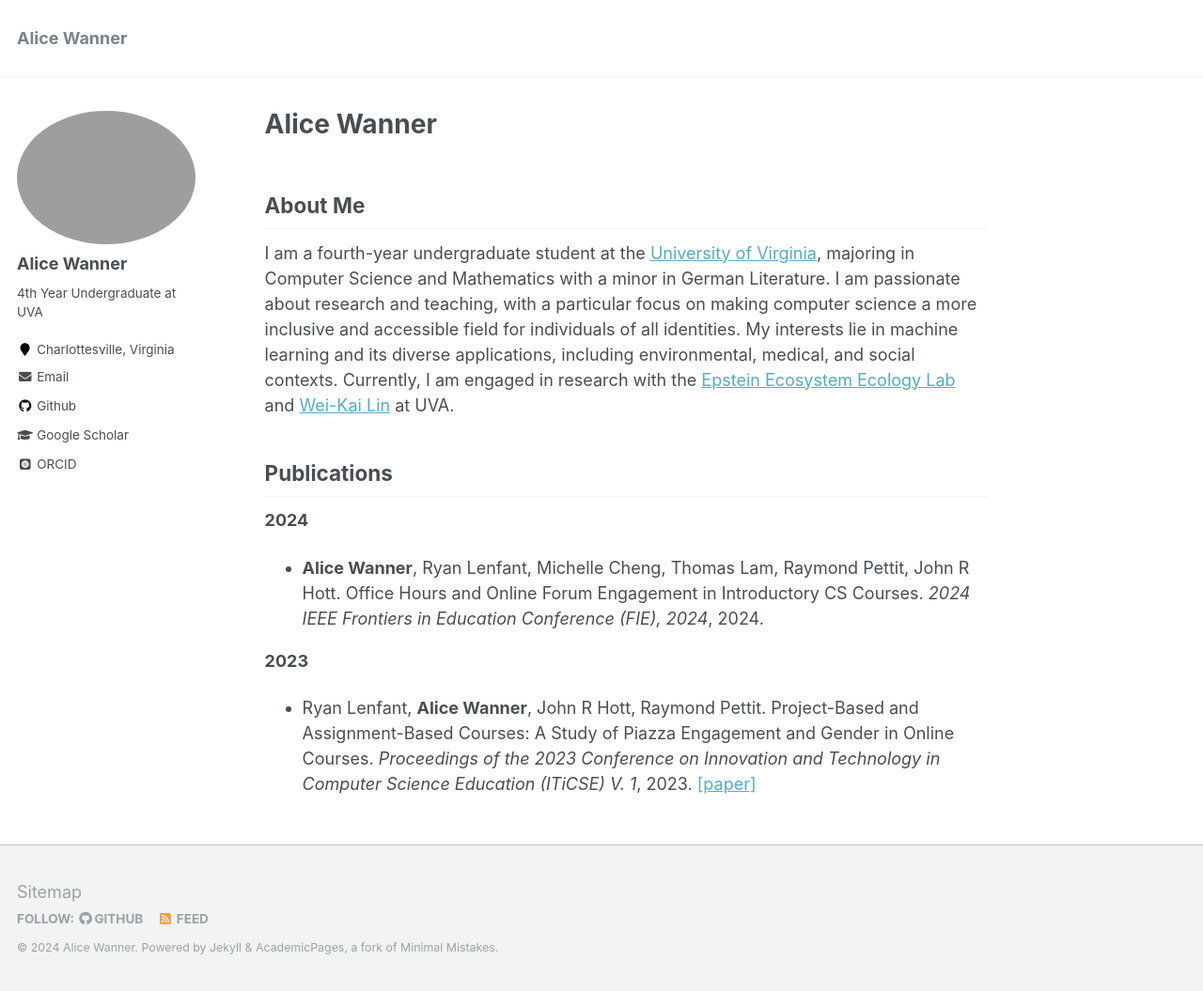
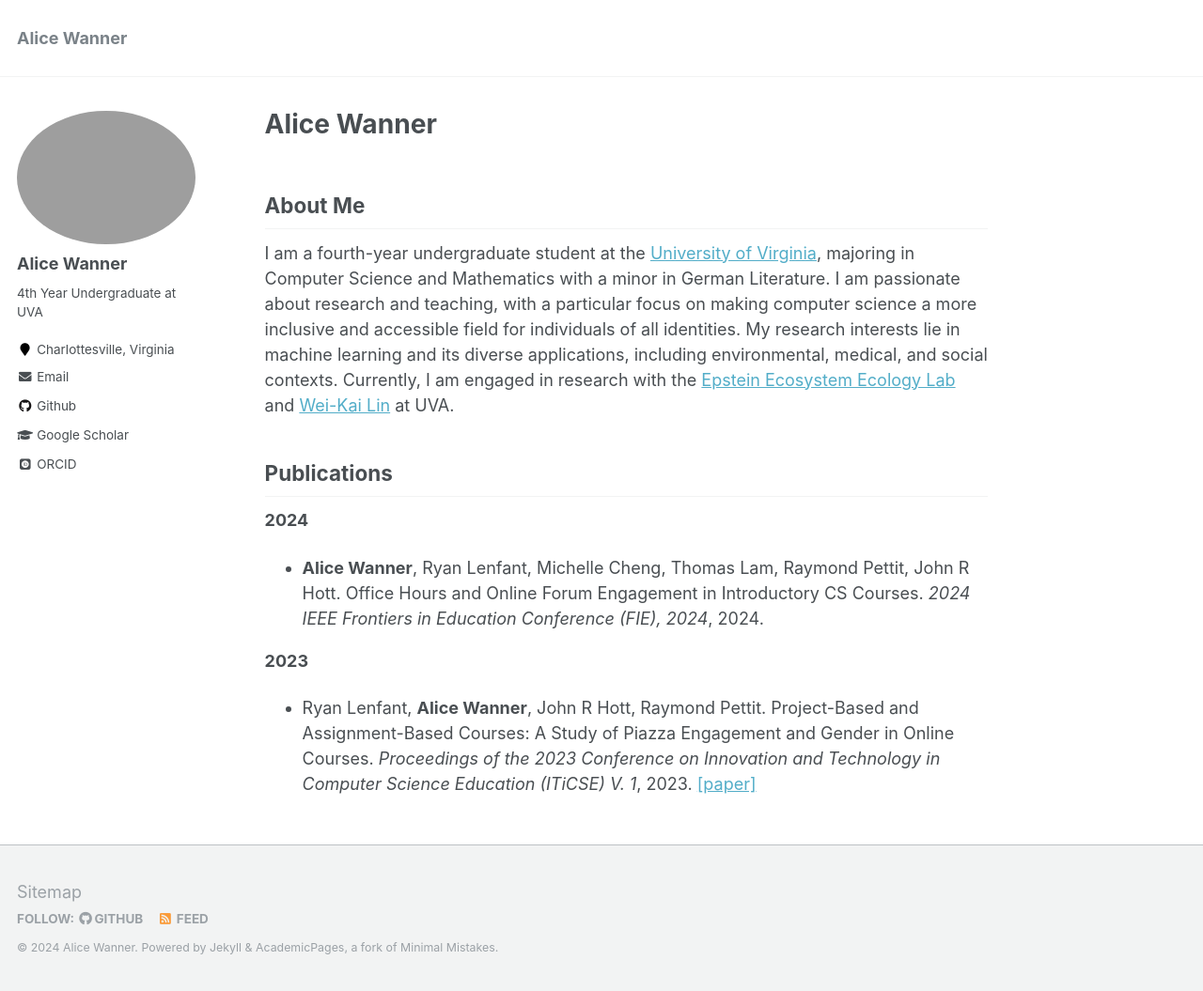
Before and after one commit to alicewanner/alicewanner.github.io, a Jekyll site: the page built from _pages/about.md, in a window 1280 px wide and 1055 px high. Shown: the whole window at 94% size. Built offline with Jekyll 4.4.1, drawn with Linux system fonts in a browser that asks for light colours; some web fonts are replaced.

Commit message:
is this working

```diff
--- a/_config.yml
+++ b/_config.yml
@@ -16,8 +16,9 @@ baseurl                  : "" # the subpath of your site, e.g. "/blog"
 repository               : "alicewanner/alicewanner.github.io"
 teaser                   :  # filename of teaser fallback teaser image placed in /images/, .e.g. "500x300.png"
 breadcrumbs              : false # true, false (default)
-minimal_mistakes_skin    : "contrast"
 words_per_minute         : 160
+remote_theme: "mmistakes/minimal-mistakes"
+minimal_mistakes_skin: "contrast"
 future                   : true
 read_more                : "disabled" # if enabled, adds "Read more" links to excerpts
 talkmap_link             : false #change to true to add link to talkmap on talks page
--- a/_pages/about.md
+++ b/_pages/about.md
@@ -11,7 +11,7 @@ redirect_from:
 About Me
 ---
 
-I am a fourth-year undergraduate student at the [University of Virginia](https://www.virginia.edu/), majoring in Computer Science and Mathematics with a minor in German Literature. I am passionate about research and teaching, with a particular focus on making computer science a more inclusive and accessible field for individuals of all identities. My interests lie in machine learning and its diverse applications, including environmental, medical, and social contexts. Currently, I am engaged in research with the [Epstein Ecosystem Ecology Lab](https://epstein.evsc.virginia.edu/) and [Wei-Kai Lin](https://weikailin.github.io/) at UVA.
+I am a fourth-year undergraduate student at the [University of Virginia](https://www.virginia.edu/), majoring in Computer Science and Mathematics with a minor in German Literature. I am passionate about research and teaching, with a particular focus on making computer science a more inclusive and accessible field for individuals of all identities. My research interests lie in machine learning and its diverse applications, including environmental, medical, and social contexts. Currently, I am engaged in research with the [Epstein Ecosystem Ecology Lab](https://epstein.evsc.virginia.edu/) and [Wei-Kai Lin](https://weikailin.github.io/) at UVA.
 
 Publications
 ---
```
